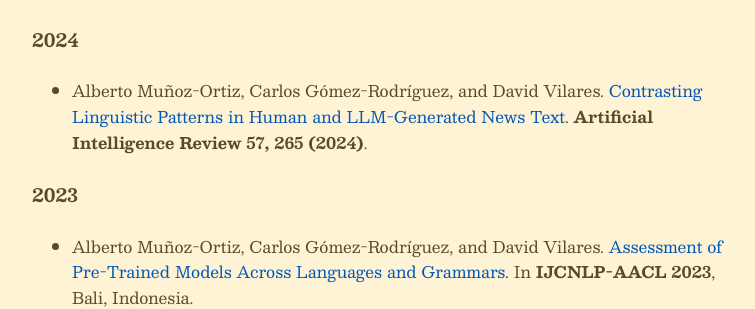
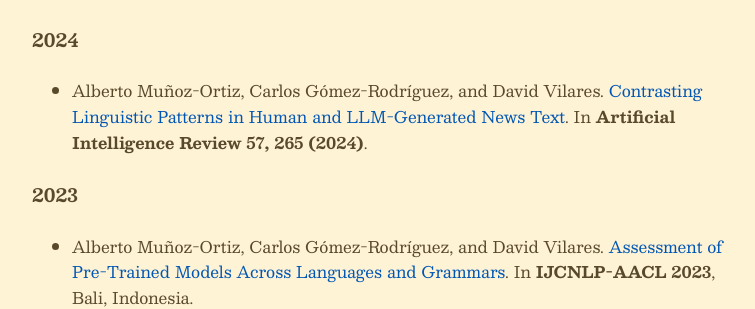
Before and after one commit to amunozo/amunozo.github.io, a Jekyll site: the page built from research.md, in a window 1280 px wide and 900 px high. Shown: the part 273-582 px from the top of the window, without its empty margins (258-1013 px from the left). Built offline with Jekyll 4.4.1, drawn with Linux system fonts in a browser that asks for light colours.

Commit message:
add in before journal name

```diff
--- a/research.md
+++ b/research.md
@@ -10,7 +10,7 @@
 - Alberto Muñoz-Ortiz, Verena Blaschke and Barbara Plank. [Evaluating Pixel Language Models on Non-Standardized Languages](). In **COLING 2025**.
 
 #### 2024
-- Alberto Muñoz-Ortiz, Carlos Gómez-Rodríguez, and David Vilares. [Contrasting Linguistic Patterns in Human and LLM-Generated News Text](https://link.springer.com/article/10.1007/s10462-024-10903-2?utm_source=rct_congratemailt&utm_medium=email&utm_campaign=oa_20240823&utm_content=10.1007/s10462-024-10903-2#citeas). **Artificial Intelligence Review 57, 265 (2024)**.
+- Alberto Muñoz-Ortiz, Carlos Gómez-Rodríguez, and David Vilares. [Contrasting Linguistic Patterns in Human and LLM-Generated News Text](https://link.springer.com/article/10.1007/s10462-024-10903-2?utm_source=rct_congratemailt&utm_medium=email&utm_campaign=oa_20240823&utm_content=10.1007/s10462-024-10903-2#citeas). In **Artificial Intelligence Review 57, 265 (2024)**.
 
 #### 2023
 - Alberto Muñoz-Ortiz, Carlos Gómez-Rodríguez, and David Vilares. [Assessment of Pre-Trained Models Across Languages and Grammars](https://arxiv.org/abs/2309.11165). In **IJCNLP-AACL 2023**, Bali, Indonesia.
```
